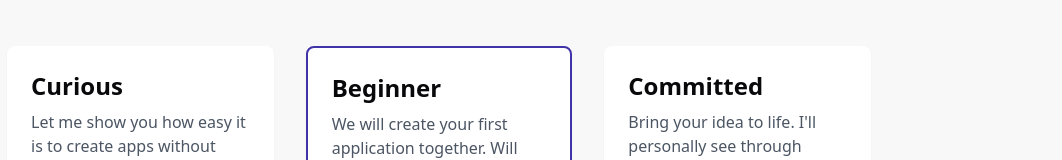
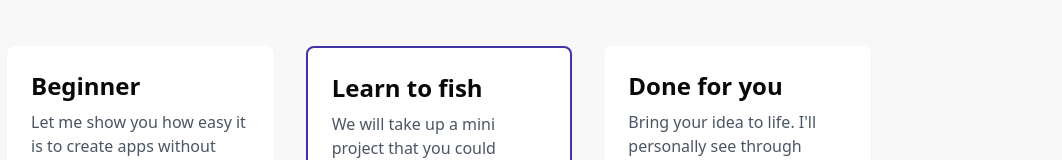
Before and after one commit to Must-be-Ash/must-be-ash, a Next.js app: page /home in a window 1280 px wide. Shown: the part 773-933 px from the top of the page, without its empty margins (201-1263 px from the left). Built offline with nearby package versions, Linux system fonts and the light colour scheme.

Commit message:
Last Working Version

```diff
--- a/src/app/home/page.tsx
+++ b/src/app/home/page.tsx
@@ -319,28 +319,28 @@ export default function BookingPage() {
           {/* Pricing tiers with staggered animation */}
           {[
             {
-              title: "Curious",
+              title: "Beginner",
               price: "$120",
               duration: "/ 1hr",
               description: "Let me show you how easy it is to create apps without needing to code, learn the basics and get over the intimidation of development.",
-              features: ["Framework overview", "Best practices", "Tool recommendations"],
+              features: ["Framework overview", "Best practices", "Tools introduction"],
               link: "https://buy.stripe.com/cN2eUW4T23Kcbxm3cd"
             },
             {
-              title: "Beginner",
+              title: "Learn to fish",
               price: "$300",
               duration: "/ 3 lessons",
-              description: "We will create your first application together. Will take up a mini project that you could execute within our sessions.",
+              description: "We will take up a mini project that you could execute within our sessions and create your first application together.",
               features: ["3 hours of guidance", "Hands-on development", "Complete your first web application"],
               link: "https://buy.stripe.com/bIY00285e80scBqbIL",
               highlighted: true
             },
             {
-              title: "Committed",
+              title: "Done for you",
               price: "$1,750",
               duration: "/ week",
               description: "Bring your idea to life. I'll personally see through that's your idea turns into reality by working on it outside of our class sessions.",
-              features: ["5 hours of mentoring", "Create a complete SaaS application", "Fully functional web app guaranteed"],
+              features: ["3 hours of mentoring", "Create a complete SaaS application", "Fully functional web app guaranteed"],
               link: "https://buy.stripe.com/28o002etCcgIcBq002"
             }
           ].map((tier, index) => (
```
Also changed, not shown: projects.txt (added).
